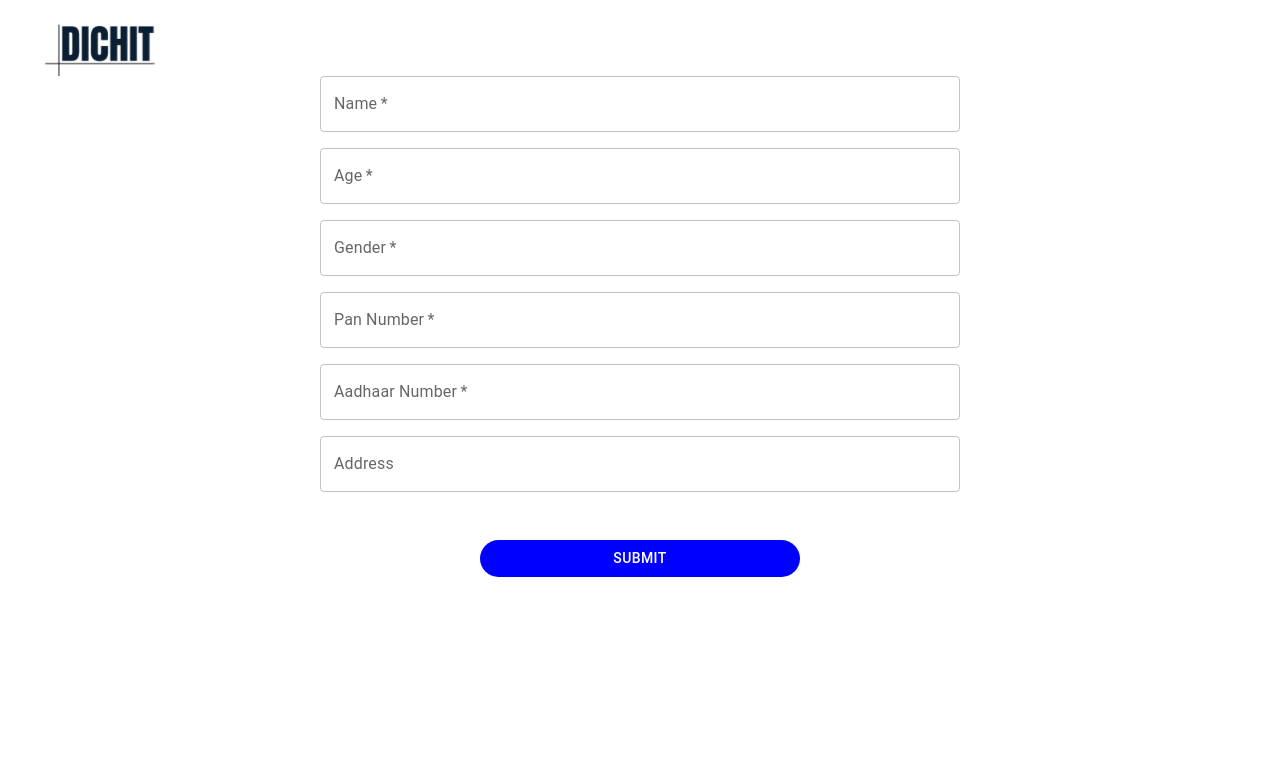
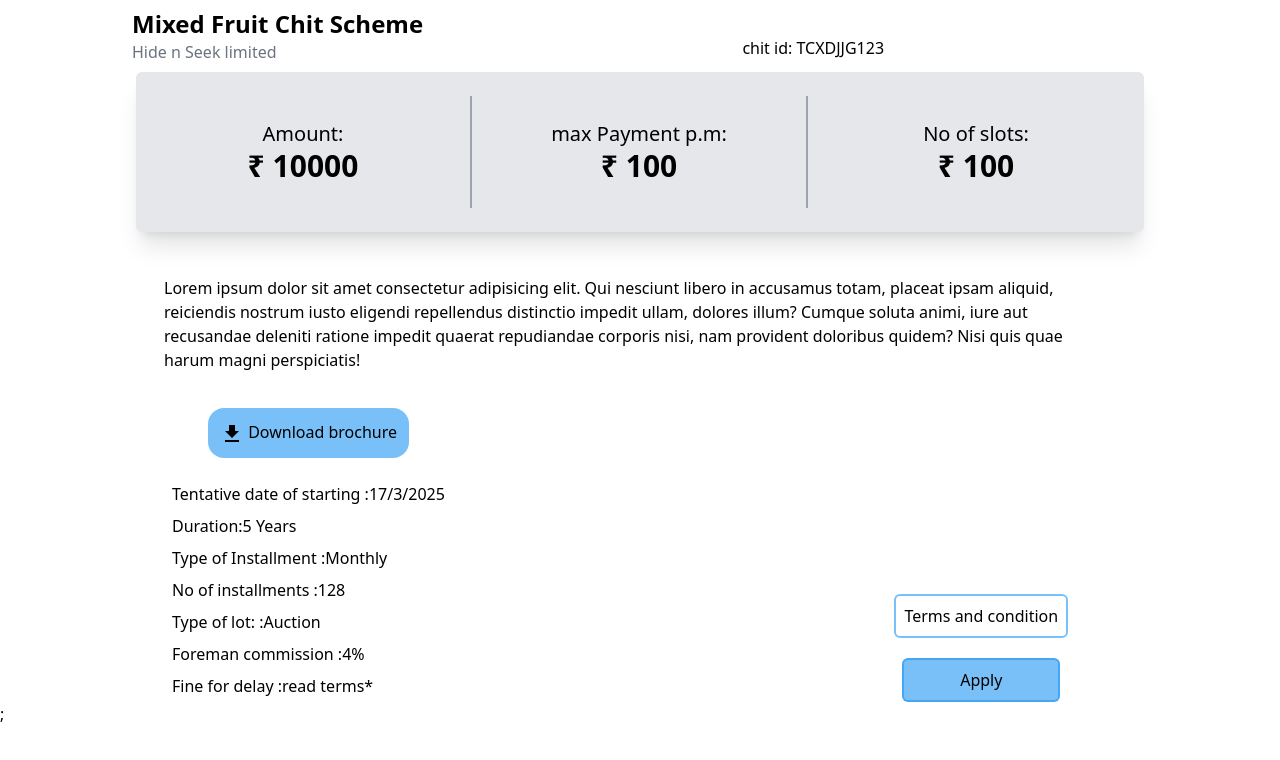
Before and after one commit to SabarishAV/DiChit-Frontend, a React (Vite) app: page /home1 in a window 1280 px wide. Shown: the top 760 px of the page. Built offline with nearby package versions, Linux system fonts and the light colour scheme.

Commit message:
feat: add component for chit details

```diff
--- a/src/App.jsx
+++ b/src/App.jsx
@@ -3,7 +3,7 @@ import { Route, Routes } from 'react-router-dom';
 import SignIn from './pages/SignIn';
 import SignUp from './pages/SignUp';
 import UserHome from './pages/UserHome';
-import UserForm from './components/UserForm';
+import ChitDetail from './components/ChitDetail';
 
 function App() {
   return (
@@ -13,8 +13,7 @@ function App() {
       <Route path="/signup" element={<SignUp />} />
 
       <Route path="/home" element={<UserHome />} />
-      <Route path="/home1" element={<UserForm />} />
-
+      <Route path="/home1" element={<ChitDetail />} />
     </Routes>
   );
 }
--- /dev/null
+++ b/src/components/ChitDetail/index.jsx
@@ -0,0 +1,92 @@
+import DownloadIcon from '@mui/icons-material/Download';
+
+const ChitDetail = () => {
+  return <><div className="w-full flex  justify-center items-center pt-2">
+    <div className="w-4/5">
+
+      <div className="w-full flex">
+        <div className="w-3/5 pl-1">
+          <p className="text-2xl color font-black">Mixed Fruit Chit Scheme</p>
+          <p className="text-md text-gray-500">Hide n Seek limited</p>
+        </div>
+        <div className="w-2/5 pt-7">
+          chit id: <span>TCXDJJG123</span>
+        </div>
+      </div>
+
+      <div className="w-full flex justify-center items-center">
+      <div className="w-full flex justify-center items-center bg-gray-200 rounded-md shadow-xl" style={{ margin:"0.5rem",paddingBlock:"1.5rem",paddingBlock:"1.5rem"}}>
+      <div className="w-2/6 flex justify-center items-center border-r-2 border-gray-400 flex-col" style={{paddingBlock:"1.5rem"}}>
+      <p className="text-xl">Amount:</p>
+      <p className="text-3xl font-bold">₹ <span>10000</span></p>
+      </div>
+      <div className="w-2/6 flex items-center justify-center border-r-2 border-gray-400 flex-col" style={{paddingBlock:"1.5rem"}}>
+      <p className="text-xl">max Payment p.m:</p>
+      <p className="text-3xl font-bold">₹ <span>100</span></p>
+      </div>
+      <div className="w-2/6 flex items-center justify-center flex-col">
+      <p className="text-xl">No of slots:</p>
+      <p className="text-3xl font-bold">₹ <span>100</span></p>
+      </div>
+      </div>
+      </div>
+
+      <div className="w-full">
+        <p className="p-9">
+            Lorem ipsum dolor sit amet consectetur adipisicing elit. Qui nesciunt libero in accusamus totam, placeat ipsam aliquid, reiciendis nostrum iusto eligendi repellendus distinctio impedit ullam, dolores illum? Cumque soluta animi, iure aut recusandae deleniti ratione impedit quaerat repudiandae corporis nisi, nam provident doloribus quidem? Nisi quis quae harum magni perspiciatis!
+        </p>
+      </div>
+
+
+
+        <div className="w-full flex items-center justify-start pl-20">
+        <button className="bg-lightBlue p-3 rounded-2xl text-md font-medium"><DownloadIcon/>  Download brochure</button>
+        </div>
+
+
+        <div className="w-full flex pt-5">
+        <div className="w-4/6">
+        <div className="w-full flex justify-center items-start flex-col pl-10">
+            <div className="p-1 flex">
+                <p>Tentative date of starting : </p>
+                <p>17/3/2025</p>
+            </div>
+            <div className="p-1 flex">
+                <p>Duration: </p>
+                <p>5 Years</p>
+            </div>
+            <div className="p-1 flex">
+                <p>Type of Installment : </p>
+                <p>Monthly</p>
+            </div>
+            <div className="p-1 flex">
+                <p>No of installments : </p>
+                <p>128</p>
+            </div>
+            <div className="p-1 flex">
+                <p>Type of lot:  : </p>
+                <p>Auction</p>
+            </div>
+            <div className="p-1 flex">
+                <p>Foreman commission :   </p>
+                <p>4%</p>
+            </div>
+            <div className="p-1 flex">
+                <p>Fine for delay : </p>
+                <p>read terms*</p>
+            </div>
+        </div>
+        </div>
+        <div className="w-2/6 flex justify-end items-center flex-col">
+        <button className='border-2 p-2 rounded-md border-lightBlue font-medium'>Terms and condition</button>
+        <button className='border-2 p-2 rounded-md border-lightBlue font-medium bg-lightBlue px-14 mt-5'>Apply</button>
+        </div>
+      </div>
+
+
+    </div>
+  </div>;
+  </>
+};
+
+export default ChitDetail;
--- a/src/components/ResponsiveDrawer/index.jsx
+++ b/src/components/ResponsiveDrawer/index.jsx
@@ -47,14 +47,21 @@ function ResponsiveDrawer(props) {
     <div>
       <Toolbar />
       <Divider />
-      <div className='w-full flex items-center justify-center p-2'>
+      <div className="w-full flex items-center justify-center p-2">
         <CustomButton name="Add Chit" icon={<AddIcon />} />
       </div>
       <List>
         {['Join Chit', 'Quick Payments', 'Help and Support'].map((text) => (
           <ListItem key={text} disablePadding sx={{ paddingBlock: '1rem' }}>
             <ListItemButton>
-              <div style={{ display: 'flex', paddingInline: '1rem', alignItems: 'center', gap: '1rem' }}>
+              <div
+                style={{
+                  display: 'flex',
+                  paddingInline: '1rem',
+                  alignItems: 'center',
+                  gap: '1rem',
+                }}
+              >
                 <AddCardIcon />
                 <ListItemText primary={text} />
               </div>
@@ -67,7 +74,8 @@ function ResponsiveDrawer(props) {
   );
 
   // Remove this const when copying and pasting into your project.
-  const container = window !== undefined ? () => window().document.body : undefined;
+  const container =
+    window !== undefined ? () => window().document.body : undefined;
 
   return (
     <Box sx={{ display: 'flex' }}>
@@ -111,7 +119,10 @@ function ResponsiveDrawer(props) {
           }}
           sx={{
             display: { xs: 'block', sm: 'none' },
-            '& .MuiDrawer-paper': { boxSizing: 'border-box', width: drawerWidth },
+            '& .MuiDrawer-paper': {
+              boxSizing: 'border-box',
+              width: drawerWidth,
+            },
           }}
         >
           {drawer}
@@ -120,7 +131,10 @@ function ResponsiveDrawer(props) {
           variant="permanent"
           sx={{
             display: { xs: 'none', sm: 'block' },
-            '& .MuiDrawer-paper': { boxSizing: 'border-box', width: drawerWidth },
+            '& .MuiDrawer-paper': {
+              boxSizing: 'border-box',
+              width: drawerWidth,
+            },
           }}
           open
         >
@@ -129,10 +143,13 @@ function ResponsiveDrawer(props) {
       </Box>
       <Box
         component="main"
-        sx={{ flexGrow: 1, p: 3, width: { sm: `calc(100% - ${drawerWidth}px)` } }}
+        sx={{
+          flexGrow: 1,
+          p: 3,
+          width: { sm: `calc(100% - ${drawerWidth}px)` },
+        }}
       >
         <Toolbar />
-
       </Box>
     </Box>
   );
--- a/src/components/SideBar/index.jsx
+++ b/src/components/SideBar/index.jsx
@@ -70,8 +70,9 @@ const AppBar = styled(MuiAppBar, {
   }),
 }));
 
-const Drawer = styled(MuiDrawer, { shouldForwardProp: (prop) => prop !== 'open' })(
-  ({ theme, open }) => ({
+const Drawer = styled(MuiDrawer, {
+  shouldForwardProp: (prop) => prop !== 'open',
+})(({ theme, open }) => ({
   width: drawerWidth,
   flexShrink: 0,
   whiteSpace: 'nowrap',
@@ -84,8 +85,7 @@ const Drawer = styled(MuiDrawer, { shouldForwardProp: (prop) => prop !== 'open'
     ...closedMixin(theme),
     '& .MuiDrawer-paper': closedMixin(theme),
   }),
-  }),
-);
+}));
 
 export default function MiniDrawer() {
   const theme = useTheme();
@@ -100,7 +100,7 @@ export default function MiniDrawer() {
   };
 
   return (
-    <Box sx={{ display: 'flex', height: ''}}>
+    <Box sx={{ display: 'flex', height: '' }}>
       <CssBaseline />
       <AppBar position="fixed" open={open}>
         <Toolbar>
@@ -117,21 +117,40 @@ export default function MiniDrawer() {
             <MenuIcon />
           </IconButton>
           <Typography variant="h6" noWrap component="div">
-            <div><img src={LogoImg} /></div>
+            <div>
+              <img src={LogoImg} />
+            </div>
           </Typography>
         </Toolbar>
       </AppBar>
-      <Drawer variant="permanent" open={open} className=''>
+      <Drawer variant="permanent" open={open} className="">
         <DrawerHeader>
           <IconButton onClick={handleDrawerClose}>
-            {theme.direction === 'rtl' ? <ChevronRightIcon /> : <ChevronLeftIcon />}
+            {theme.direction === 'rtl' ? (
+              <ChevronRightIcon />
+            ) : (
+              <ChevronLeftIcon />
+            )}
           </IconButton>
         </DrawerHeader>
         <Divider />
-        <div style={{ display: 'flex', flexDirection: 'column', margin:0, paddingTop:0 }}>
+        <div
+          style={{
+            display: 'flex',
+            flexDirection: 'column',
+            margin: 0,
+            paddingTop: 0,
+          }}
+        >
           <div>
             <List>
-            {['Chits', 'Join Chits', 'Payment Details', 'Quick Payment', 'Help & Support'].map((text, index) => (
+              {[
+                'Chits',
+                'Join Chits',
+                'Payment Details',
+                'Quick Payment',
+                'Help & Support',
+              ].map((text, index) => (
                 <ListItem key={text} disablePadding sx={{ display: 'block' }}>
                   <ListItemButton
                     sx={{
@@ -149,22 +168,29 @@ export default function MiniDrawer() {
                     >
                       {index % 2 === 0 ? <InboxIcon /> : <MailIcon />}
                     </ListItemIcon>
-                    <ListItemText primary={text} sx={{ opacity: open ? 1 : 0 }} />
+                    <ListItemText
+                      primary={text}
+                      sx={{ opacity: open ? 1 : 0 }}
+                    />
                   </ListItemButton>
                 </ListItem>
               ))}
             </List>
             <Divider />
           </div>
-            <ListItem key={'Profile'} disablePadding sx={{ position: 'absolute', bottom:1,left:1 }}>
+          <ListItem
+            key={'Profile'}
+            disablePadding
+            sx={{ position: 'absolute', bottom: 1, left: 1 }}
+          >
             <ListItemButton
               sx={{
                 minHeight: 48,
                 justifyContent: open ? 'initial' : 'center',
                 px: 2.5,
-                    position:'absolute',
-                    bottom:1,
-                    left:1
+                position: 'absolute',
+                bottom: 1,
+                left: 1,
               }}
             >
               <ListItemIcon
@@ -176,7 +202,10 @@ export default function MiniDrawer() {
               >
                 <InboxIcon />
               </ListItemIcon>
-                    <ListItemText primary={'Profile'} sx={{ opacity: open ? 1 : 0 }} />
+              <ListItemText
+                primary={'Profile'}
+                sx={{ opacity: open ? 1 : 0 }}
+              />
             </ListItemButton>
           </ListItem>
         </div>
@@ -185,29 +214,31 @@ export default function MiniDrawer() {
         <DrawerHeader />
         <h1>Hi User</h1>
         <Typography paragraph>
-          Lorem ipsum dolor sit amet, consectetur adipiscing elit, sed do eiusmod
-          tempor incididunt ut labore et dolore magna aliqua. Rhoncus dolor purus non
-          enim praesent elementum facilisis leo vel. Risus at ultrices mi tempus
-          imperdiet. Semper risus in hendrerit gravida rutrum quisque non tellus.
-          Convallis convallis tellus id interdum velit laoreet id donec ultrices.
-          Odio morbi quis commodo odio aenean sed adipiscing. Amet nisl suscipit
-          adipiscing bibendum est ultricies integer quis. Cursus euismod quis viverra
-          nibh cras. Metus vulputate eu scelerisque felis imperdiet proin fermentum
-          leo. Mauris commodo quis imperdiet massa tincidunt. Cras tincidunt lobortis
-          feugiat vivamus at augue. At augue eget arcu dictum varius duis at
-          consectetur lorem. Velit sed ullamcorper morbi tincidunt. Lorem donec massa
-          sapien faucibus et molestie ac.
+          Lorem ipsum dolor sit amet, consectetur adipiscing elit, sed do
+          eiusmod tempor incididunt ut labore et dolore magna aliqua. Rhoncus
+          dolor purus non enim praesent elementum facilisis leo vel. Risus at
+          ultrices mi tempus imperdiet. Semper risus in hendrerit gravida rutrum
+          quisque non tellus. Convallis convallis tellus id interdum velit
+          laoreet id donec ultrices. Odio morbi quis commodo odio aenean sed
+          adipiscing. Amet nisl suscipit adipiscing bibendum est ultricies
+          integer quis. Cursus euismod quis viverra nibh cras. Metus vulputate
+          eu scelerisque felis imperdiet proin fermentum leo. Mauris commodo
+          quis imperdiet massa tincidunt. Cras tincidunt lobortis feugiat
+          vivamus at augue. At augue eget arcu dictum varius duis at consectetur
+          lorem. Velit sed ullamcorper morbi tincidunt. Lorem donec massa sapien
+          faucibus et molestie ac.
         </Typography>
         <Typography paragraph>
-          Consequat mauris nunc congue nisi vitae suscipit. Fringilla est ullamcorper
-          eget nulla facilisi etiam dignissim diam. Pulvinar elementum integer enim
-          neque volutpat ac tincidunt. Ornare suspendisse sed nisi lacus sed viverra
-          tellus. Purus sit amet volutpat consequat mauris. Elementum eu facilisis
-          sed odio morbi. Euismod lacinia at quis risus sed vulputate odio. Morbi
-          tincidunt ornare massa eget egestas purus viverra accumsan in. In hendrerit
-          gravida rutrum quisque non tellus orci ac. Pellentesque nec nam aliquam sem
-          et tortor. Habitant morbi tristique senectus et. Adipiscing elit duis
-          tristique sollicitudin nibh sit. Ornare aenean euismod elementum nisi quis
+          Consequat mauris nunc congue nisi vitae suscipit. Fringilla est
+          ullamcorper eget nulla facilisi etiam dignissim diam. Pulvinar
+          elementum integer enim neque volutpat ac tincidunt. Ornare suspendisse
+          sed nisi lacus sed viverra tellus. Purus sit amet volutpat consequat
+          mauris. Elementum eu facilisis sed odio morbi. Euismod lacinia at quis
+          risus sed vulputate odio. Morbi tincidunt ornare massa eget egestas
+          purus viverra accumsan in. In hendrerit gravida rutrum quisque non
+          tellus orci ac. Pellentesque nec nam aliquam sem et tortor. Habitant
+          morbi tristique senectus et. Adipiscing elit duis tristique
+          sollicitudin nibh sit. Ornare aenean euismod elementum nisi quis
           eleifend. Commodo viverra maecenas accumsan lacus vel facilisis. Nulla
           posuere sollicitudin aliquam ultrices sagittis orci a.
         </Typography>
--- a/src/components/UserForm/index.jsx
+++ b/src/components/UserForm/index.jsx
@@ -1,79 +1,90 @@
-import LogoNavbar from "../LogoNavbar"
-import { Button, TextField } from "@mui/material";
+import LogoNavbar from '../LogoNavbar';
+import { Button, TextField } from '@mui/material';
 
-const UserForm = ()=>{
-    return <>
-    <LogoNavbar  className="flex flex-col"/>
+const UserForm = () => {
+  return (
+    <>
+      <LogoNavbar className="flex flex-col" />
       <div className="flex-grow flex justify-center items-center flex-cols w-screen">
         <div className="w-3/6 flex justify-center items-center">
-
           {/* <form className="p-5 w-2/3 flex justify-center items-start h-full flex-col" action=""> */}
-         <form className="w-full flex items-center justify-center flex-col" action="">
-
+          <form
+            className="w-full flex items-center justify-center flex-col"
+            action=""
+          >
             <TextField
-            style={{width:"100%"}}
+              style={{ width: '100%' }}
               varient="outlined"
               color="secondary"
               type="string"
-            sx={{mb:2}}
+              sx={{ mb: 2 }}
               label="Name"
               required
             />
             <TextField
-            style={{width:"100%"}}
+              style={{ width: '100%' }}
               varient="outlined"
               color="secondary"
               type="string"
-            sx={{mb:2}}
+              sx={{ mb: 2 }}
               label="Age"
               required
             />
             <TextField
-            style={{width:"100%"}}
+              style={{ width: '100%' }}
               varient="outlined"
               color="secondary"
               type="string"
-            sx={{mb:2}}
+              sx={{ mb: 2 }}
               label="Gender"
               required
             />
             <TextField
-            style={{width:"100%"}}
+              style={{ width: '100%' }}
               varient="outlined"
               color="secondary"
               type="string"
-            sx={{mb:2}}
+              sx={{ mb: 2 }}
               label="Pan Number"
               required
             />
             <TextField
-            style={{width:"100%"}}
+              style={{ width: '100%' }}
               varient="outlined"
               color="secondary"
               type="string"
-            sx={{mb:2}}
+              sx={{ mb: 2 }}
               label="Aadhaar Number"
               required
             />
             <TextField
-            style={{width:"100%"}}
+              style={{ width: '100%' }}
               varient="outlined"
               color="secondary"
               type="string"
-            sx={{mb:2}}
+              sx={{ mb: 2 }}
               label="Address"
             />
 
             <div className="w-full flex justify-center items-center">
-                <Button style={{background:"blue",color:"white",borderRadius:"5rem",width:"50%",marginTop:"2rem"}} type="submit">Submit</Button>
+              <Button
+                style={{
+                  background: 'blue',
+                  color: 'white',
+                  borderRadius: '5rem',
+                  width: '50%',
+                  marginTop: '2rem',
+                }}
+                type="submit"
+              >
+                Submit
+              </Button>
             </div>
           </form>
-
         </div>
       </div>
-
-
     </>
-}
+  );
+};
 
 export default UserForm;
--- a/src/components/colors/index.jsx
+++ b/src/components/colors/index.jsx
@@ -21,7 +21,6 @@ const grey = {
 };
 
 const green = {
-    10: '#25F321'
-}
-;
-export default { blue, grey, green }
+  10: '#25F321',
+};
+export default { blue, grey, green };
--- a/src/pages/SignUp/index.jsx
+++ b/src/pages/SignUp/index.jsx
@@ -1,35 +1,59 @@
-import React, { useState } from "react";
-import "../../assets/index.css";
-import { Button, TextField } from "@mui/material";
+import React, { useState } from 'react';
+import '../../assets/index.css';
+import { Button, TextField } from '@mui/material';
 import { useNavigate } from 'react-router-dom';
-import LogoImg from "../../assets/images/Logo.svg"
+import LogoImg from '../../assets/images/Logo.svg';
 
 const SignUp = () => {
   const navigate = useNavigate();
-    const [phoneNumber, setPhoneNumber] = useState("");
-    const [password, setPassword] = useState("");
+  const [phoneNumber, setPhoneNumber] = useState('');
+  const [password, setPassword] = useState('');
 
   const handleSubmit = (e) => {
     e.preventDefault();
-        navigate('/home')
+    navigate('/home');
     console.log(phoneNumber, password, { e });
   };
 
   return (
-        <div className="w-full h-screen flex items-center justify-center p-5 m-0 overflow-x-hidden" style={{ display: 'flex', flexDirection: 'column' }}>
+    <div
+      className="w-full h-screen flex items-center justify-center p-5 m-0 overflow-x-hidden"
+      style={{ display: 'flex', flexDirection: 'column' }}
+    >
       <div className=" p-10 flex items-center justify-center m-0 overflow-x-hidden ">
-                <div style={{ justifyContent: 'center', display: 'flex', flexDirection: 'column', alignItems: 'center' }}>
+        <div
+          style={{
+            justifyContent: 'center',
+            display: 'flex',
+            flexDirection: 'column',
+            alignItems: 'center',
+          }}
+        >
           <img style={{ paddingBottom: '2rem' }} src={LogoImg} alt="DICHIT" />
           <p className="text-4xl font-bold">{`Create New Account!`}</p>
-                    <p className="pt-2">Already have an account? <span><a href="/signin" className="underline text-blue-300 font-bold">Sign In</a></span></p>
+          <p className="pt-2">
+            Already have an account?{' '}
+            <span>
+              <a href="/signin" className="underline text-blue-300 font-bold">
+                Sign In
+              </a>
+            </span>
+          </p>
 
           <React.Fragment>
             <form onSubmit={handleSubmit}>
-                            <div style={{ display: 'flex', flexDirection: 'column', paddingTop: '2rem', width: '14rem' }}>
+              <div
+                style={{
+                  display: 'flex',
+                  flexDirection: 'column',
+                  paddingTop: '2rem',
+                  width: '14rem',
+                }}
+              >
                 <div>
                   <TextField
                     label="Phone Number"
-                                        onChange={e => setPhoneNumber(e.target.value)}
+                    onChange={(e) => setPhoneNumber(e.target.value)}
                     required
                     variant="outlined"
                     color="secondary"
@@ -40,7 +64,7 @@ const SignUp = () => {
                 <div>
                   <TextField
                     label="Password"
-                                        onChange={e => setPassword(e.target.value)}
+                    onChange={(e) => setPassword(e.target.value)}
                     required
                     variant="outlined"
                     color="secondary"
@@ -48,8 +72,26 @@ const SignUp = () => {
                     sx={{ mb: 1 }}
                   />
                 </div>
-                                <div style={{ width: '100%', height: '4rem', display: 'flex', justifyContent: 'center', paddingTop: '1rem' }}>
-                                    <Button style={{ background: 'blue', color: 'white', borderRadius: '5rem', width: '70%' }} type="submit">Sign In</Button>
+                <div
+                  style={{
+                    width: '100%',
+                    height: '4rem',
+                    display: 'flex',
+                    justifyContent: 'center',
+                    paddingTop: '1rem',
+                  }}
+                >
+                  <Button
+                    style={{
+                      background: 'blue',
+                      color: 'white',
+                      borderRadius: '5rem',
+                      width: '70%',
+                    }}
+                    type="submit"
+                  >
+                    Sign In
+                  </Button>
                 </div>
               </div>
             </form>
```
Also changed, not shown: src/components/Button/index.jsx (+7 -3 lines), src/components/LogoNavbar/index.jsx (+14 -9 lines), src/pages/SuscriberDetails/index.jsx (+11 -9 lines), src/pages/UserHome/index.jsx (+8 -8 lines). Lines whose indentation alone changed are shown as unchanged.
